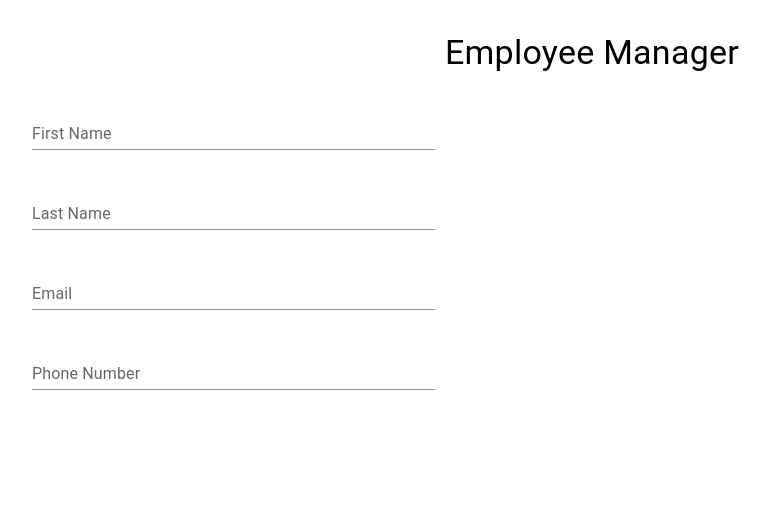
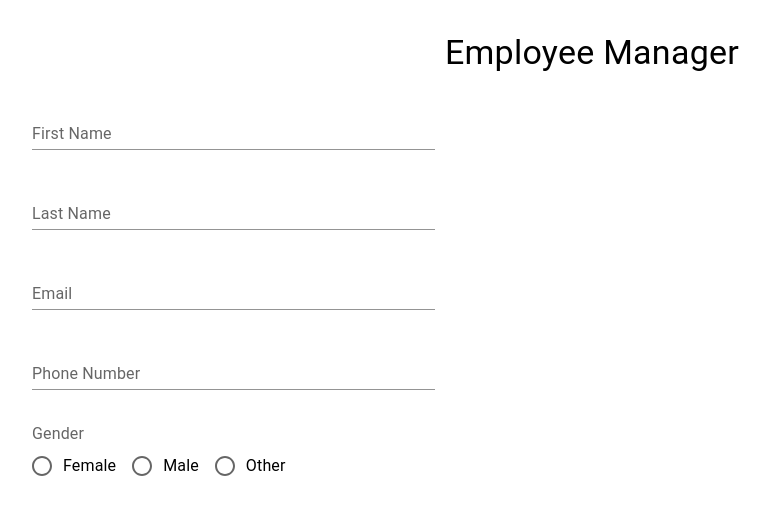
Before and after one commit to theyworker/employee-portal, a React (Create React App) app: page /add in a window 1280 px wide. Shown: the top 514 px of the page, without its empty margins (48-818 px from the left). Built offline with nearby package versions, Linux system fonts and the light colour scheme.

Commit message:
Gender Button

```diff
--- /dev/null
+++ b/src/components/common/RadioButton.js
@@ -0,0 +1,24 @@
+import * as React from "react";
+import Radio from "@mui/material/Radio";
+import RadioGroup from "@mui/material/RadioGroup";
+import FormControlLabel from "@mui/material/FormControlLabel";
+import FormControl from "@mui/material/FormControl";
+import FormLabel from "@mui/material/FormLabel";
+
+export const RowRadioButtonsComponent = ({label}) => {
+  return (
+    <FormControl sx={{ margin: "1em"}}>
+      <FormLabel id="demo-row-radio-buttons-group-label">{label}</FormLabel>
+      <RadioGroup
+        row
+        aria-labelledby="demo-row-radio-buttons-group-label"
+        name="row-radio-buttons-group"
+      >
+        <FormControlLabel value="female" control={<Radio />} label="Female" />
+        <FormControlLabel value="male" control={<Radio />} label="Male" />
+        <FormControlLabel value="other" control={<Radio />} label="Other" />
+
+      </RadioGroup>
+    </FormControl>
+  );
+};
--- a/src/components/form/Employee.js
+++ b/src/components/form/Employee.js
@@ -1,5 +1,6 @@
 import { Box } from "@mui/material";
 import React from "react";
+import { RowRadioButtonsComponent } from "../common/RadioButton";
 import { TextFieldComponent } from "../common/TextField";
 
 export const EmployeeForm = ({}) => {
@@ -9,6 +10,8 @@
       <TextFieldComponent label="Last Name" />
       <TextFieldComponent label="Email" />
       <TextFieldComponent label="Phone Number" />
+      <RowRadioButtonsComponent label="Gender"/>
+
     </Box>
   );
 };
```
